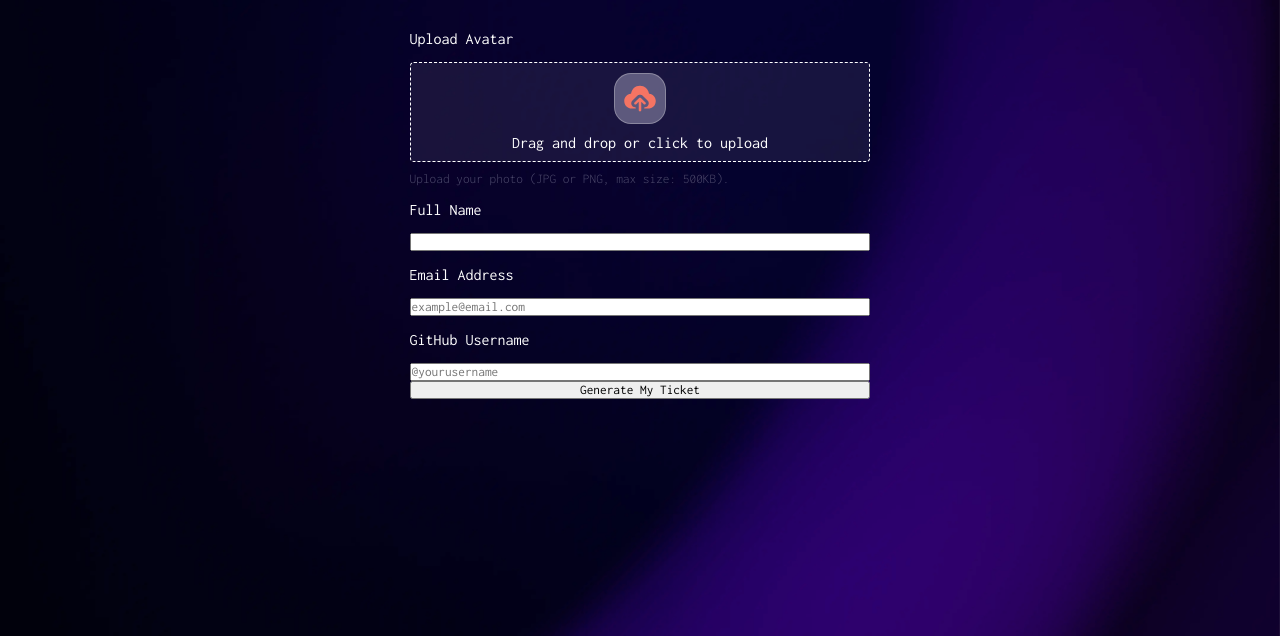
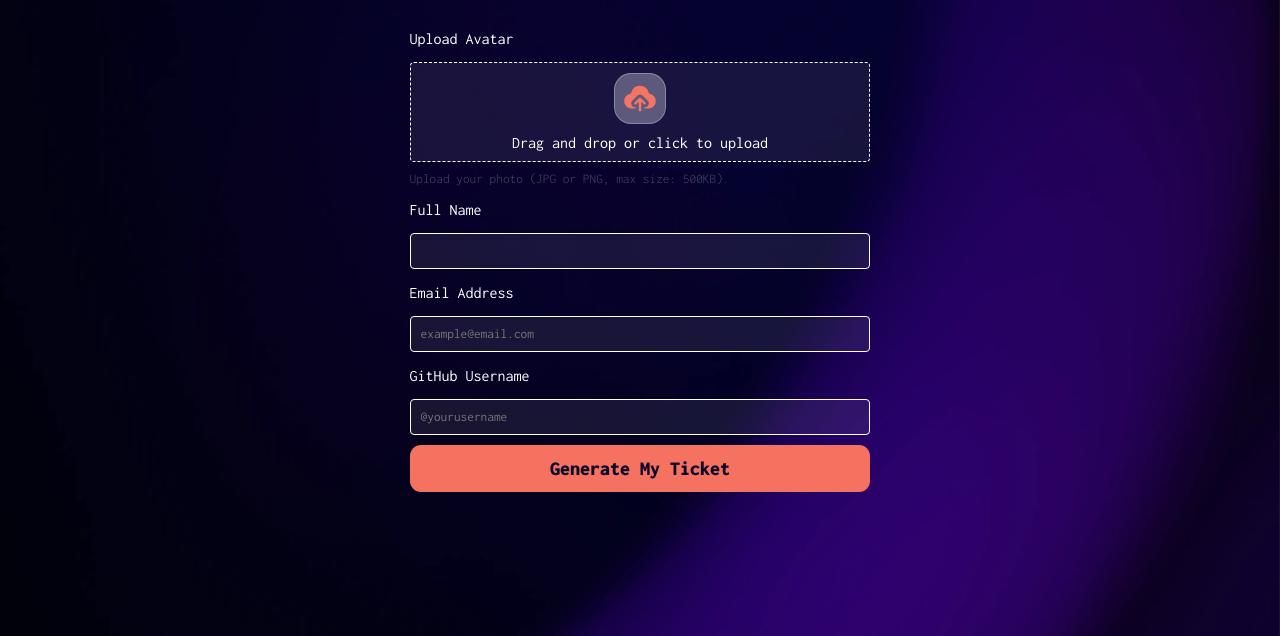
Before and after one commit to EDsnows/event-projet__frontend-mentor, a plain HTML site: page index.html in a window 1280 px wide. Shown: the part 164-800 px from the top of the page. Drawn offline with Linux system fonts and the light colour scheme.

Commit message:
Estilização do formulário inicial finalizada

```diff
--- a/index.html
+++ b/index.html
@@ -30,20 +30,20 @@
                     <div class="container_input-avatar">
                         <img src="./src/assets/images/icon-upload.svg" alt="ícone de upload">
                         <p>Drag and drop or click to upload</p>
-                        <input type="file" accept=".jpg, ,.png" id="upload-avatar">
+                        <input type="file" name="file" accept=".jpg, ,.png" id="upload-avatar">
                     </div>
                     <small> Upload your photo (JPG or PNG, max size: 500KB).</small>
 
                     <label for="full-name">Full Name</label>
-                    <input type="text" id="full-name">
+                    <input type="text" name="name" id="full-name">
 
                     <label for="email-address">Email Address</label>
-                    <input type="email" placeholder="example@email.com">
+                    <input type="email" name="email" id="email-address" placeholder="example@email.com">
 
                     <label for="github-user">GitHub Username</label>
-                    <input type="text" placeholder="@yourusername">
+                    <input type="text" name="github-user" id="github-user" placeholder="@yourusername">
 
-                    <button type="submit">Generate My Ticket</button>
+                    <button type="submit" id="submit">Generate My Ticket</button>
                 </form>
             </section>
         </main>
--- a/src/css/style.css
+++ b/src/css/style.css
@@ -8,6 +8,13 @@
 	margin: 0px;
 	box-sizing: border-box;
     font-family: 'Inconsolata', Courier, monospace;
+}
+
+input[type="text"],
+input[type="email"],
+input[type="file"]{
+    background: none;
+    border: none;
 }
 
 body {
@@ -33,15 +40,6 @@ main {
 
 /* secção de cadastro (form) */
 
-/* .cadastro {
-    display: flex;
-    flex-direction: column;
-    justify-content: space-between;
-    align-items: center;
-    height: 80vh;
-    width: 100%;
-} */
-
 .slogan-title {
     font-weight: 800;
     font-size: 44px;
@@ -66,7 +64,7 @@ main {
 
 #formulario .container_input-avatar {
     background-color: hsla(246, 15%, 58%, 0.144);
-    border: 1px dashed hsl(0, 0%, 100%);
+    border: 0.1px dashed hsl(0, 0%, 100%);
     border-radius: 4px;
     display: grid;
     justify-content: center;
@@ -102,7 +100,27 @@ main {
     color: hsl(245, 19%, 35%);
 }
 
+#formulario  #full-name, #email-address, #github-user {
+    color: #fff;
+    background-color: hsla(246, 15%, 58%, 0.144);
+    border: 1px solid hsl(0, 0%, 100%);
+    border-radius: 4px;
+    padding: 10px;
+    font-weight: 400;
+}
 
+#formulario button{
+    cursor: pointer;
+    margin: 10px 0 0 0;
+    padding: 13px;
+    border: none;
+    border-radius: 11px;
+    text-align: center;
+    background-color: hsl(7, 88%, 67%);
+    color: hsl(248, 70%, 10%);
+    font-weight: 900;
+    font-size: 20px;
+}
 
 
 /* seção de ticket */
```
